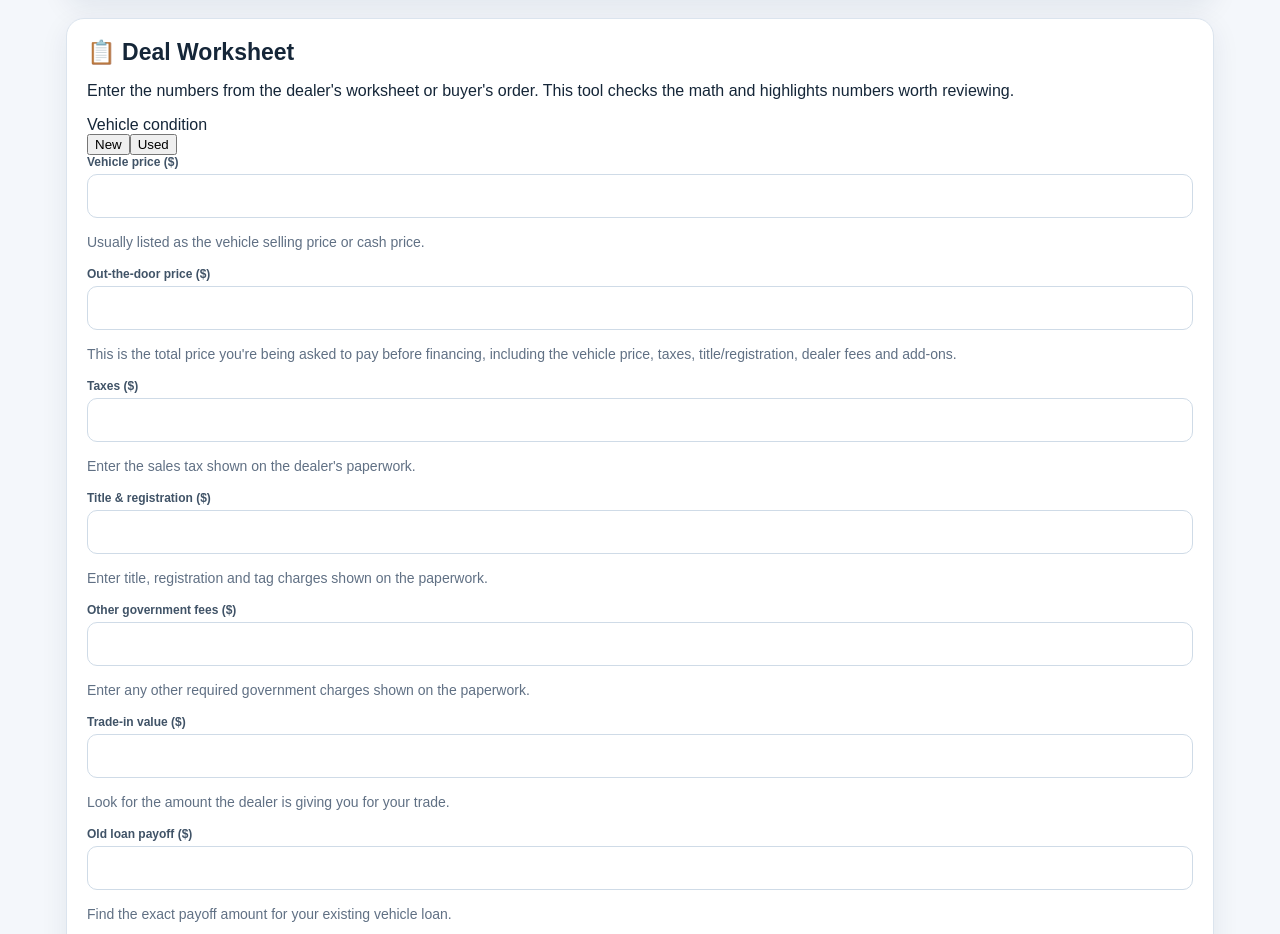
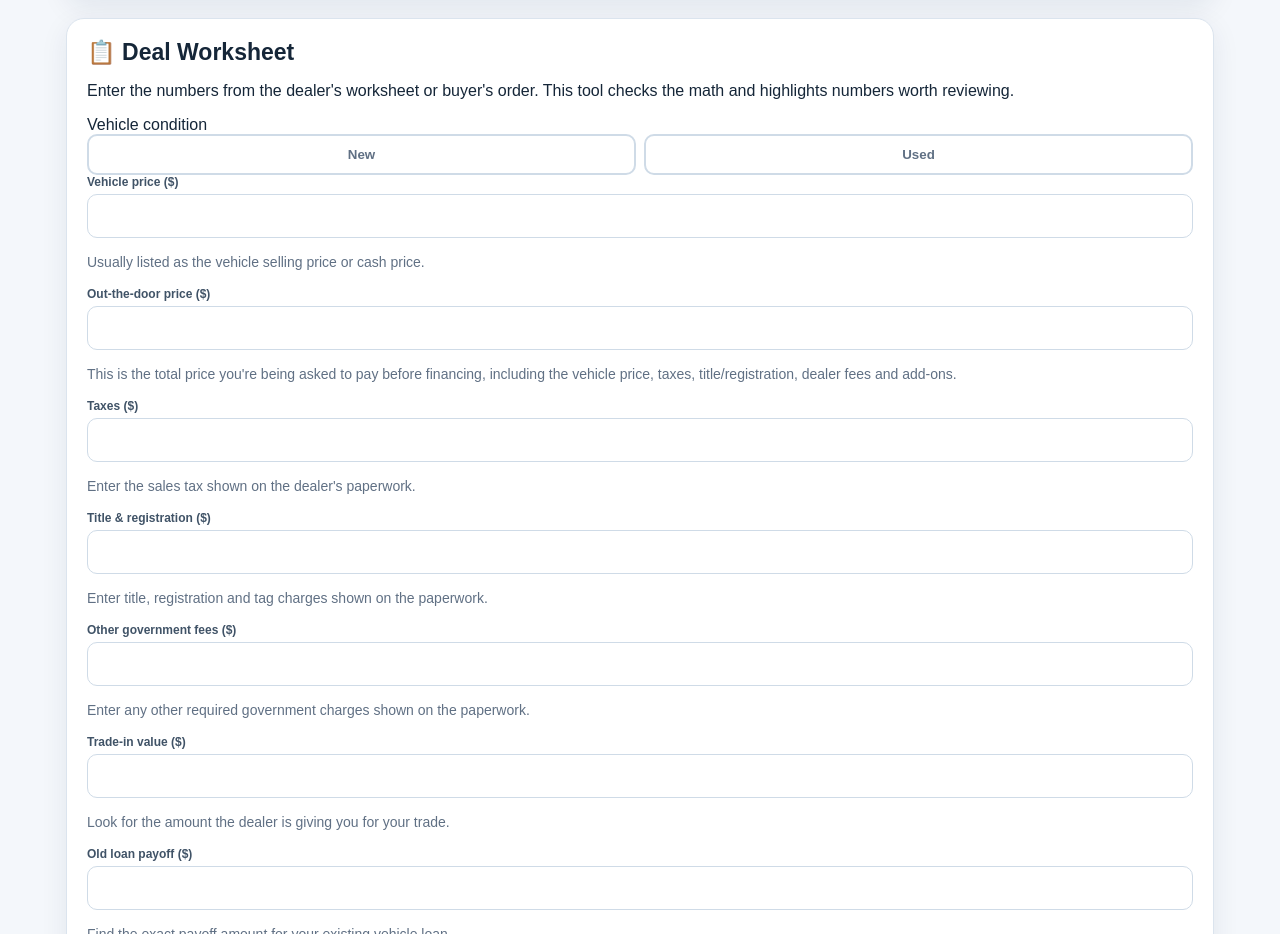
Before and after one commit to rmerrow1/dont-sign-this-yet, a Next.js app: page / in a window 1280 px wide. Shown: the part 4040-4974 px from the top of the page. Built offline with nearby package versions, Linux system fonts and the light colour scheme.

Commit message:
Make worksheet buttons match calculator styling

```diff
--- a/app/globals.css
+++ b/app/globals.css
@@ -8,10 +8,21 @@
 .resultsData.stale .staleNotice{display:block;margin:0 0 12px;padding:10px 12px;border:1px solid #d8c47a;border-radius:10px;background:#fff9df;color:#5e4c00;font-size:.88rem;font-weight:600}
 .formGrid>.muted{grid-column:1/-1}
 @media (min-width: 769px){html{scroll-padding-top:100px}}
-.choice.active {
-  background: #1769aa;
-  color: #fff;
-  border-color: #1769aa;
-  box-shadow: inset 0 2px 4px rgba(0,0,0,.25);
-  transform: translateY(1px);
+.choiceRow{display:flex;gap:8px}
+.choice{
+  flex:1;
+  padding:11px;
+  border:2px solid #cfdbe7;
+  background:#fff;
+  border-radius:10px;
+  font-weight:800;
+  color:#607084;
+  cursor:pointer;
 }
+.choice.active{
+  background:#1769aa;
+  color:#fff;
+  border-color:#1769aa;
+  box-shadow:inset 0 2px 4px rgba(0,0,0,.25);
+  transform:translateY(1px);
+}
```
